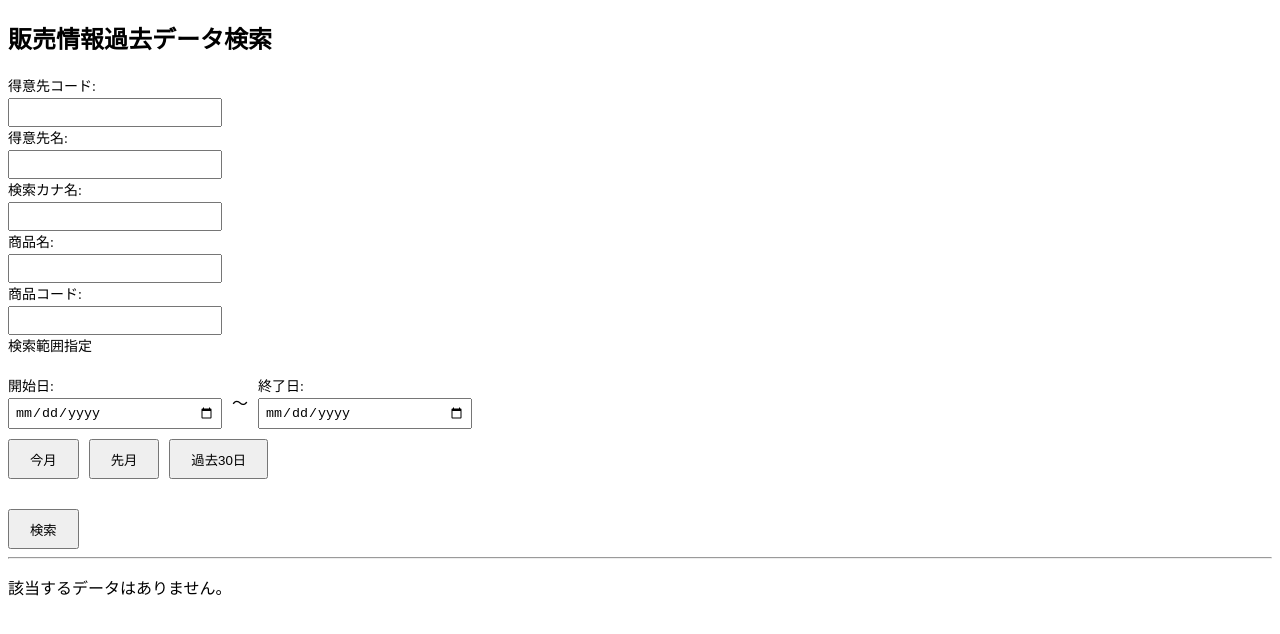
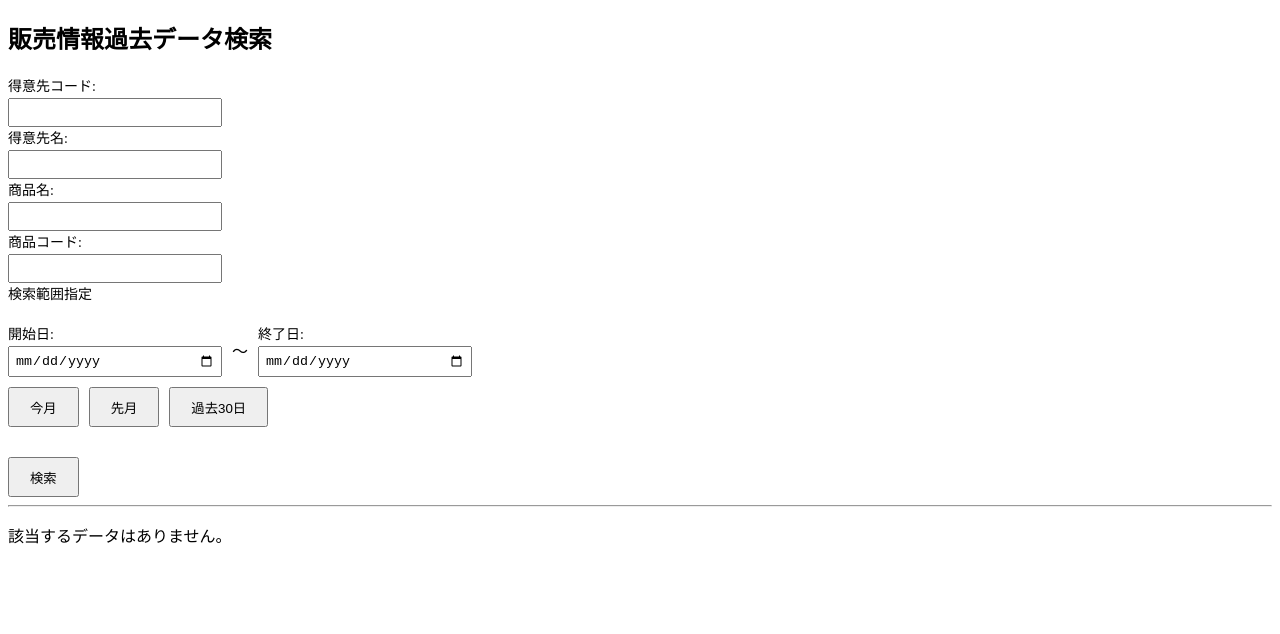
Before and after one commit to SkyNaoto/sales-serch, an Angular app: page / in a window 1280 px wide. Shown: the top 634 px of the page. Built offline with nearby package versions, Linux system fonts and the light colour scheme.

Commit message:
カナ表示は不要なのでコメントアウト

```diff
--- a/src/app/app.component.html
+++ b/src/app/app.component.html
@@ -9,9 +9,9 @@
     <input type="text" [(ngModel)]="params.customerName">
   </label>
 
-  <label>検索カナ名:
+  <!-- <label>検索カナ名:
     <input type="text" [(ngModel)]="params.customerKana">
-  </label>
+  </label> -->
 
   <label>商品名:
     <input type="text" [(ngModel)]="params.productName">
@@ -57,7 +57,7 @@
       <tr>
         <th>日付</th>
         <th>得意先名</th>
-        <th>カナ名</th>
+        <!-- <th>カナ名</th> -->
         <th>商品名</th>
         <th>商品コード</th>
         <th>数量</th>
@@ -71,7 +71,7 @@
         <tr>
           <td>{{ item.sale_date }}</td>
           <td>{{ item.customer_name }}</td>
-          <td>{{ item.customer_kana }}</td>
+          <!-- <td>{{ item.customer_kana }}</td> -->
           <td>{{ item.product_name }}</td>
           <td>{{ item.product_code }}</td>
           <td>{{ item.quantity }}</td>
```
